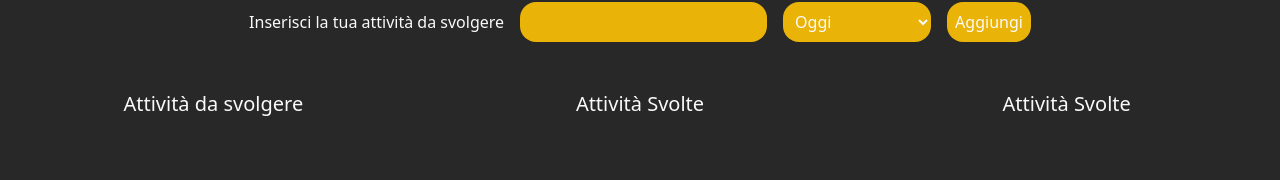
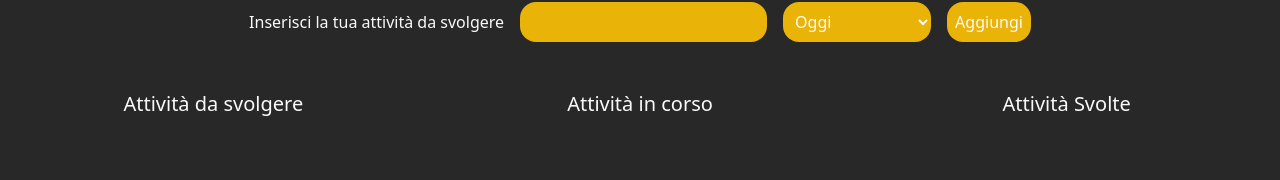
Before and after one commit to RiccardoMannino/todo-list, a React (Create React App) app: page / in a window 1280 px wide. Shown: the part 118-298 px from the top of the page. Built offline with nearby package versions, Linux system fonts and the light colour scheme.

Commit message:
fix titolo lista

```diff
--- a/src/components/DoingItem.js
+++ b/src/components/DoingItem.js
@@ -6,7 +6,7 @@ export function DoingItem(){
   const {doing , reorderDoingItems , doneDoing} = useList()
 
 
-  return (	<ReorderList attività='Attività Svolte' axis="y" values={doing} onReorder={(ordine) => reorderDoingItems(ordine)} typeList={doing} funzione={doneDoing} footer='Stai svolgendo' icon={'✅'}
+  return (	<ReorderList attività='Attività in corso' axis="y" values={doing} onReorder={(ordine) => reorderDoingItems(ordine)} typeList={doing} funzione={doneDoing} footer='Stai svolgendo' icon={'✅'}
 	/>)
 
 }
```
